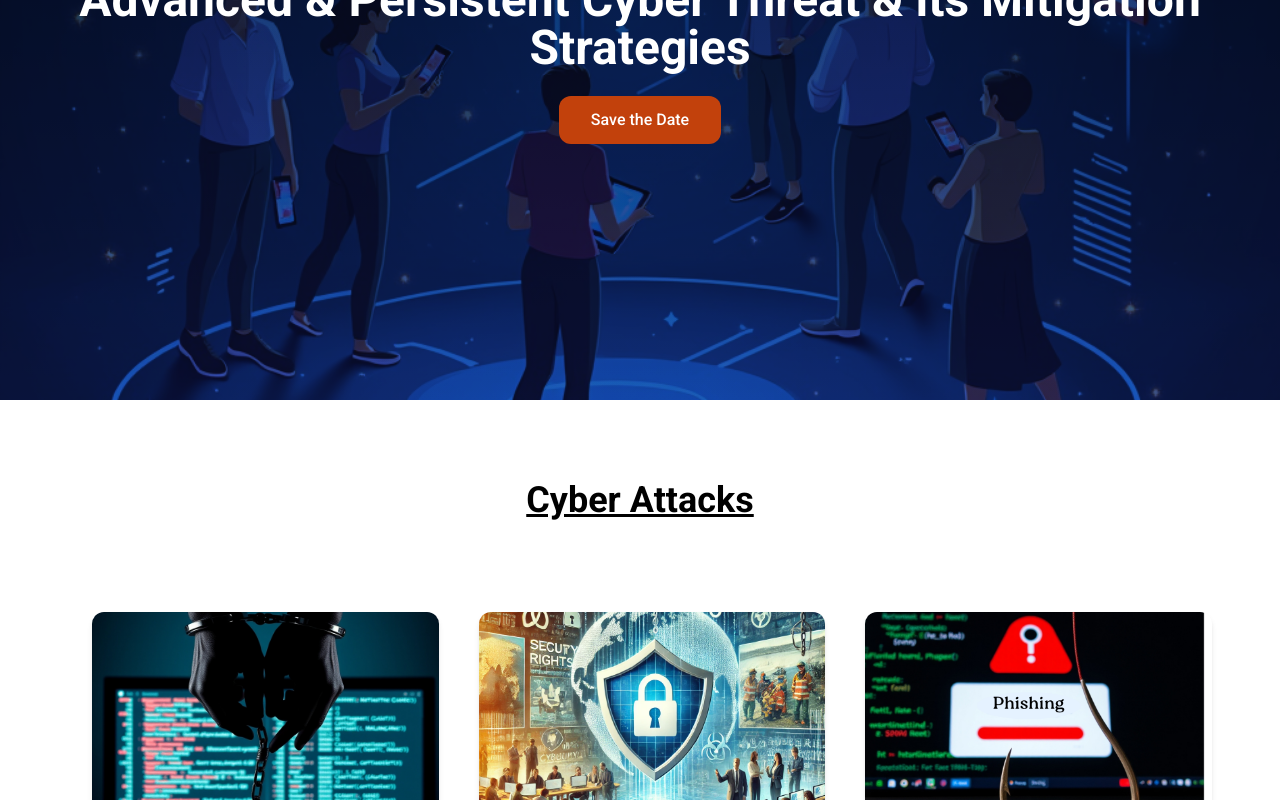
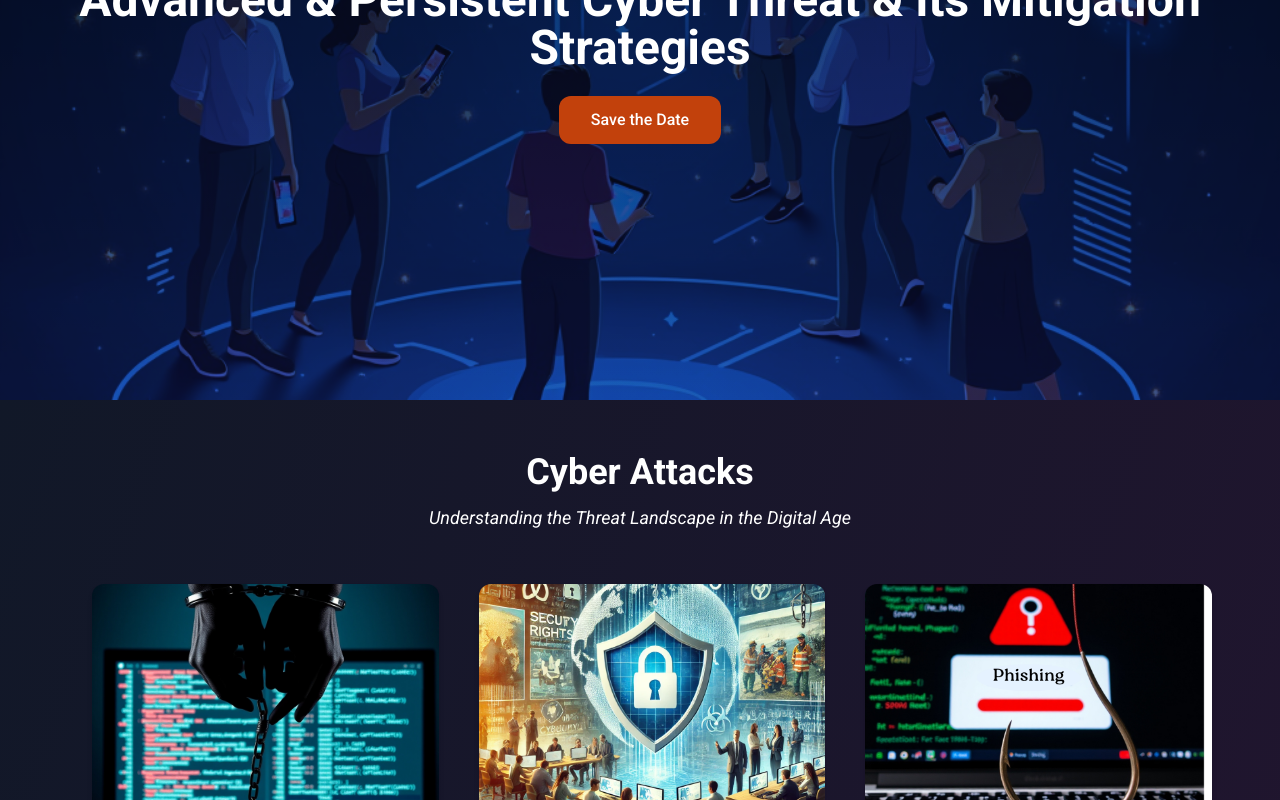
Before and after one commit to Tanish0023/cyber-event-page, a plain HTML site: page index.html in a window 1280 px wide. Shown: the part 400-1200 px from the top of the page. Drawn offline with Linux system fonts and the light colour scheme.

Commit message:
Added bg

```diff
--- a/index.html
+++ b/index.html
@@ -83,17 +83,17 @@
     <!-- hero sec and navbar ends here -->
 
     <!-- Card Section Starts here -->
-    <div class="bg-slate-300">
+    <div class="bg-gradient-to-br from-[#111828] to-[#2b1333]">
       <!-- CARDS SECTION -->
 
-      <div class="h-auto pb-20 bg-white">
-        <div class="py-20 lg:px-36">
-          <!-- Heading -->
-          <h1
-            class="text-center text-4xl font-bold text-black underline decoration-solid"
-          >
-            Cyber Attacks
-          </h1>
+      <div class="h-auto pb-20">
+        <div
+          class="text-white flex items-center flex-col justify-center p-5 gap-3"
+        >
+          <h1 class="text-4xl mt-8 capitalize font-bold">Cyber Attacks</h1>
+          <h3 class="italic mb-5 text-sm md:text-lg text-center">
+            Understanding the Threat Landscape in the Digital Age
+          </h3>
         </div>
         <div
           class="grid grid-cols-1 sm:grid-cols-2 lg:grid-cols-3 pr-6 md:px-[5rem] md:px-30 gap-10"
@@ -422,12 +422,12 @@
 
       <!-- Speaker Section -->
 
-      <div class="w-full h-auto bg-gray-100 dark:bg-gray-800">
+      <div class="w-full h-auto">
         <div
           class="text-white flex items-center flex-col justify-center p-5 gap-3"
         >
           <h1 class="text-4xl capitalize font-bold">Our speakers</h1>
-          <h3 class="italic text-lg text-center">
+          <h3 class="italic text-sm md:text-lg text-center">
             Eminent speakers from R&D Organizations, Government Departments, IT
             industries and Academics
           </h3>
```
Also changed, not shown: style.css.
